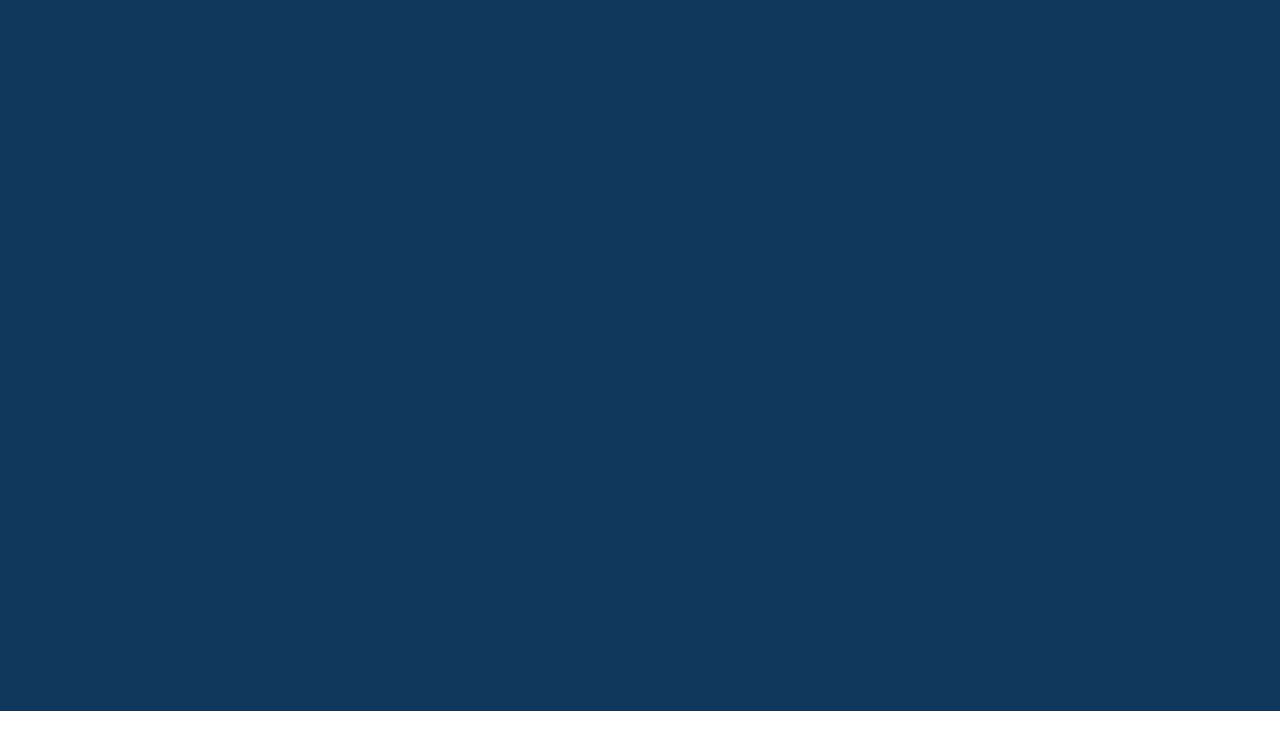
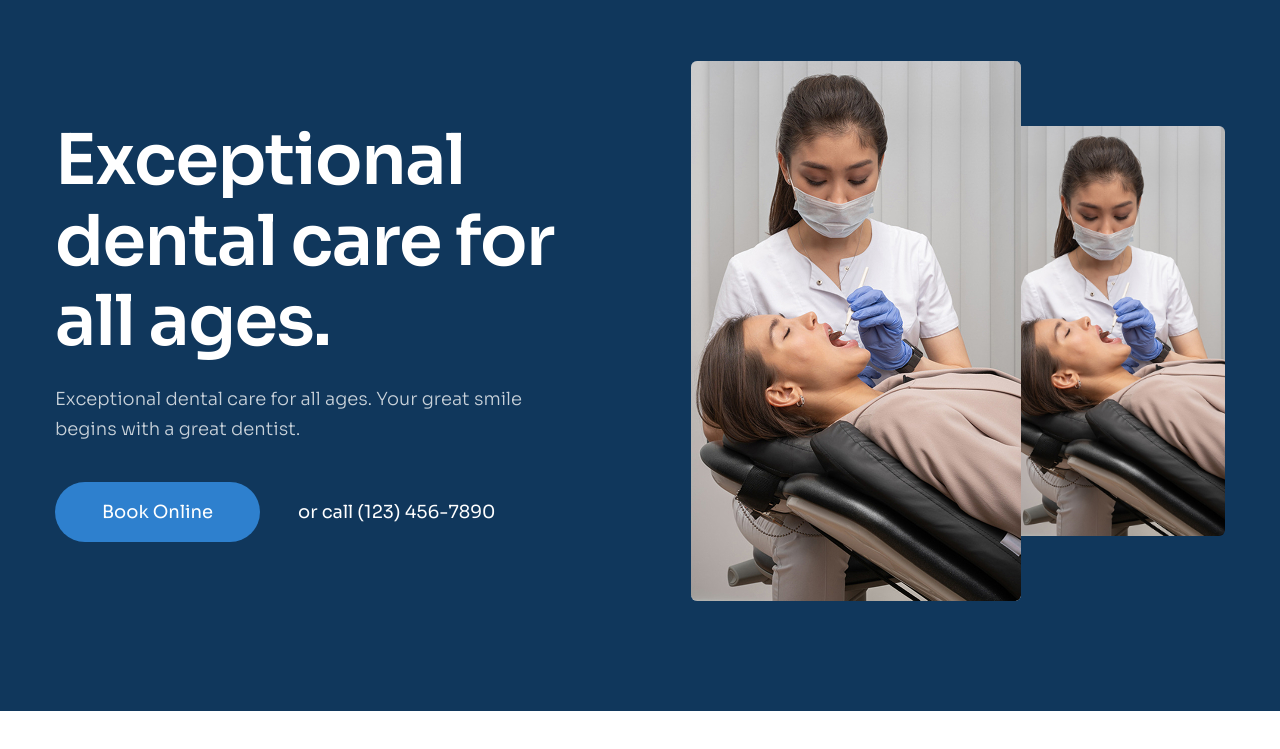
Before and after one commit to NguyenTai00/figma-to-html-02, a plain HTML site: page index.html in a window 1280 px wide. Shown: the part 89-838 px from the top of the page. Drawn offline with Linux system fonts and the light colour scheme.

Commit message:
P4 code phần hero

```diff
--- a/asset/css/style.css
+++ b/asset/css/style.css
@@ -40,8 +40,8 @@ a {
   border-radius: 999px;
 }
 
-.btn:hover{
-    opacity: 0.9;
+.btn:hover {
+  opacity: 0.9;
 }
 /* ==============================header============================ */
 .header {
@@ -87,12 +87,80 @@ a {
   top: -3px;
 }
 
-.header__action--signup{
-    min-width: 144px;
-    line-height: 44px;
-    font-size: 1.6rem;
+.header__action--signup {
+  min-width: 144px;
+  line-height: 44px;
+  font-size: 1.6rem;
 }
 
-.header__action--login{
-    margin-right: 7px;
+.header__action--login {
+  margin-right: 7px;
 }
+
+/* ===========================hero======================== */
+.hero {
+  display: flex;
+  padding-top: 76px;
+  align-items: center;
+}
+
+.hero__content {
+  width: 44%;
+}
+
+.hero__media {
+  flex: 1;
+}
+
+.hero__heading {
+  color: #fff;
+  font-size: 7rem;
+  font-weight: 600;
+  line-height: 1.15; /* 114.286% */
+  letter-spacing: -1.4px;
+}
+
+.hero__desc {
+  color: #c9d2da;
+  margin-top: 22px;
+  font-size: 1.8rem;
+  font-weight: 300;
+  line-height: 1.67; /* 166.667% */
+}
+
+.hero__row {
+  margin-top: 38px;
+  display: flex;
+  align-items: center;
+  column-gap: 38px;
+}
+
+.hero__phone {
+  color: #fff;
+  font-size: 1.8rem;
+  font-weight: 400;
+  line-height: 1.67; /* 166.667% */
+}
+
+.hero__images {
+  display: flex;
+  align-items: center;
+  justify-content: flex-end;
+}
+
+.hero__img{
+  border-radius: 6px;
+  object-fit: cover;
+}
+
+.hero__img--large {
+  width: 330px;
+  height: 540px;
+  margin-right: -6px;
+  z-index: 1;
+}
+
+.hero__img--small {
+  width: 210px;
+  height: 410px;
+}
--- a/index.html
+++ b/index.html
@@ -130,6 +130,37 @@
             <a href="#!" class="btn header__action--signup">Sign Up</a>
           </div>
         </div>
+
+        <section class="hero">
+          <!-- hero left -->
+          <section class="hero__content">
+            <h1 class="hero__heading">Exceptional dental care for all ages.</h1>
+            <p class="hero__desc">
+              Exceptional dental care for all ages. Your great smile begins with
+              a great dentist.
+            </p>
+            <div class="hero__row">
+              <a href="#!" class="btn">Book Online</a>
+              <span class="hero__phone">or call (123) 456-7890</span>
+            </div>
+          </section>
+
+          <!-- hero right -->
+          <div class="hero__media">
+            <figure class="hero__images">
+              <img
+                src="./asset/img/anh1jpg.jpg"
+                alt="Exceptional dental care for all ages."
+                class="hero__img hero__img--large"
+              />
+              <img
+                src="./asset/img/anh1jpg.jpg"
+                alt="Exceptional dental care for all ages."
+                class="hero__img hero__img--small"
+              />
+            </figure>
+          </div>
+        </section>
       </div>
     </header>
   </body>
```
Also changed, not shown: asset/img/anh1jpg.jpg (added).
